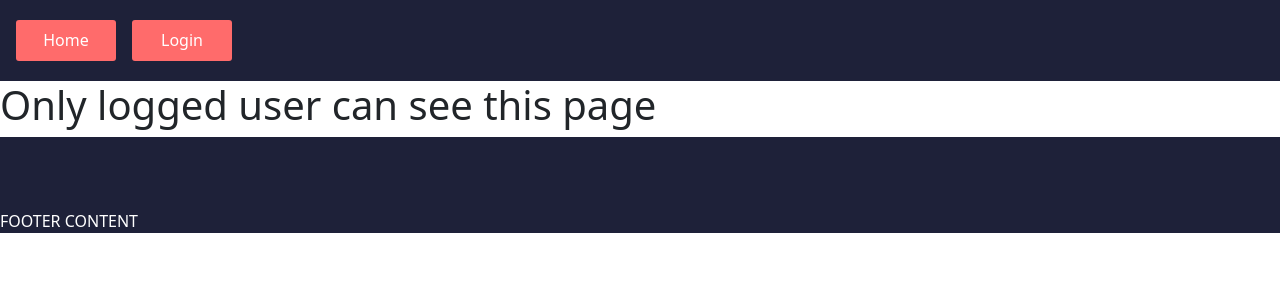
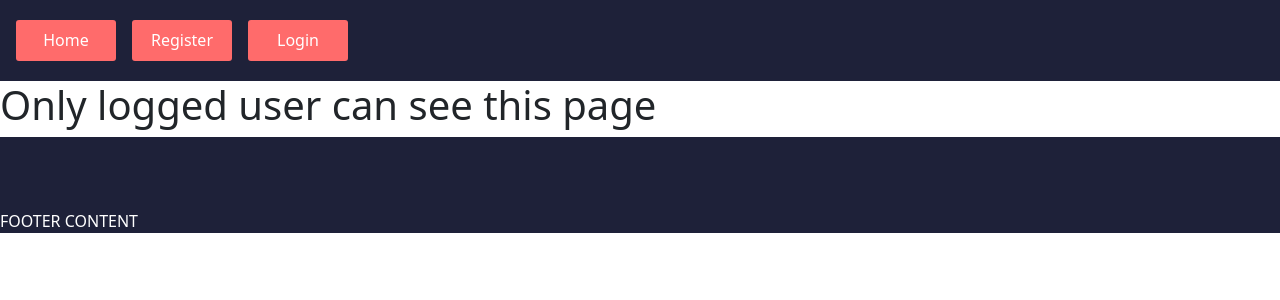
Before and after one commit to TadasJS/Movies-project, a React (Vite) app in the folder client/: page /genres in a window 1280 px wide. Shown: the top 300 px of the page. Built offline with nearby package versions, Linux system fonts and the light colour scheme.

Commit message:
register button back

```diff
--- a/client/components/Header.jsx
+++ b/client/components/Header.jsx
@@ -19,6 +19,7 @@ export function Header() {
         <header className='header-container' >
 
             <Link to='/' type="button" className="btn btn-primary ms-3 header-btn ">Home</Link>
+            <Link to='/registration' type="button" className="btn btn-primary ms-3 header-btn">Register</Link>
             {(ctx.user.user_role === 'user' || ctx.user.user_role === 'admin')&& <Link to='/movies' type="button" className="btn btn-primary ms-3 header-btn">Movies</Link> }
             {(ctx.user.user_role === 'user' || ctx.user.user_role === 'admin')&& <Link to='/tvshow' type="button" className="btn btn-primary ms-3 header-btn">TvShow</Link> }
             {(ctx.user.user_role === 'user' || ctx.user.user_role === 'admin')&& <Link to='/profile' type="button" className="btn btn-primary ms-3 header-btn">User Profile</Link> }
```
